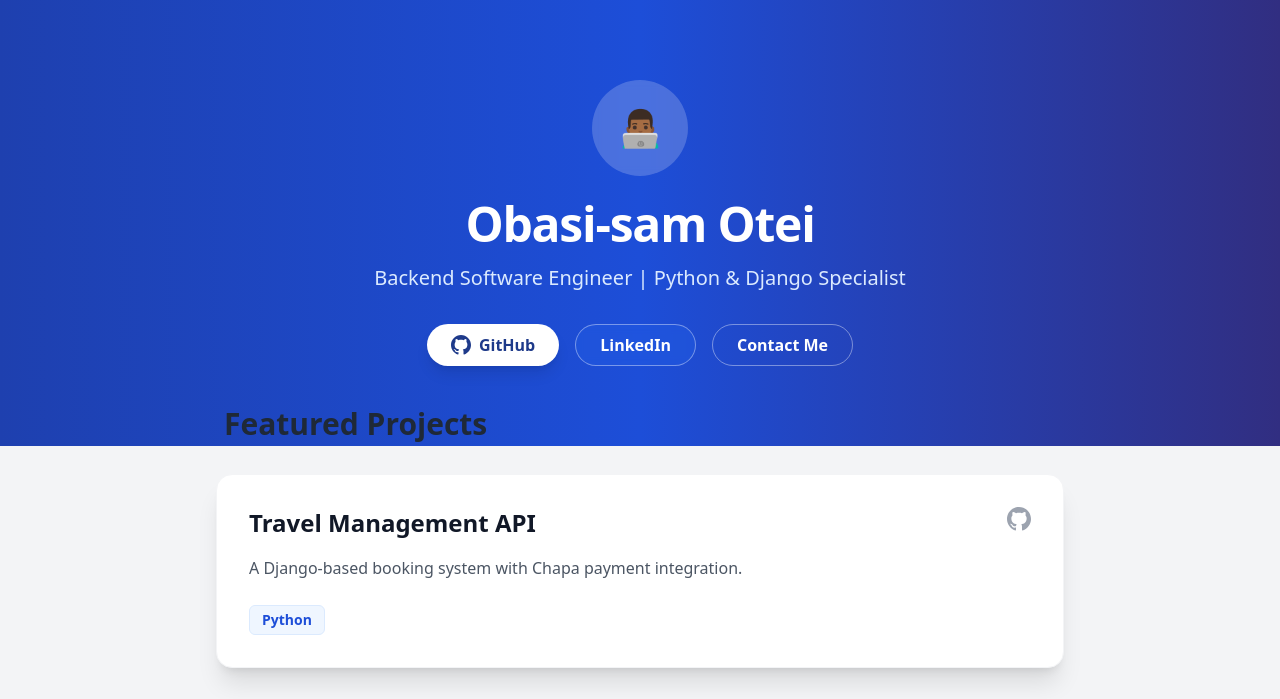
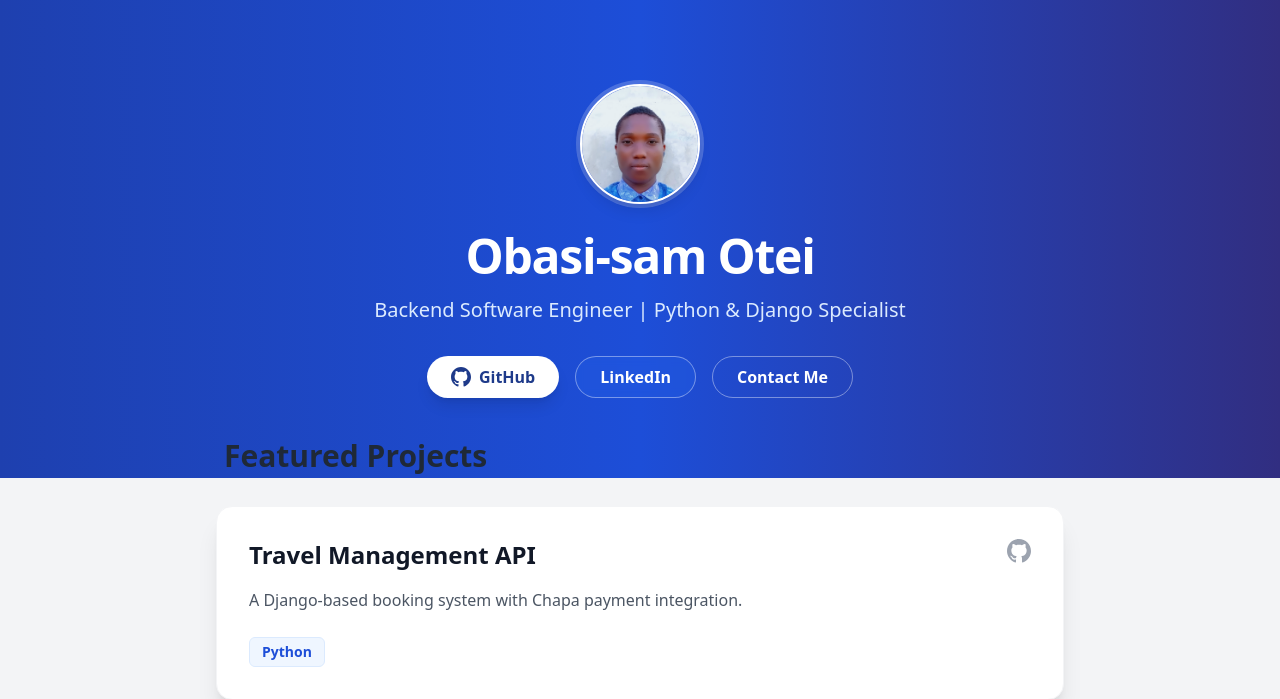
Before and after one commit to obasi-1/obasisam-portfolio, a Django app: page / in a window 1280 px wide. Shown: the top 699 px of the page. Run offline with Django 5.2, Linux system fonts and the light colour scheme; data comes from the database, SQL or seed files in the repository; some libraries are stand-ins or nearby versions.

Commit message:
Rename photo to fix cache

```diff
--- a/showcase/templates/showcase/home.html
+++ b/showcase/templates/showcase/home.html
@@ -15,14 +15,18 @@
 
     <div class="bg-gradient-to-r from-blue-800 via-blue-700 to-indigo-900 text-white py-20">
         <div class="max-w-4xl mx-auto px-6 text-center">
-            <div class="w-24 h-24 bg-white/20 backdrop-blur-sm rounded-full mx-auto mb-6 flex items-center justify-center text-4xl">
-                👨🏾‍💻
+
+            <div class="w-32 h-32 mx-auto mb-6 p-1 bg-white/20 backdrop-blur-sm rounded-full">
+                <img src="{% static 'assets/myself.jpg' %}"
+                     alt="Obasi-sam Otei"
+                     class="w-full h-full object-cover rounded-full border-2 border-white shadow-lg">
             </div>
 
             <h1 class="text-5xl font-bold mb-4 tracking-tight">Obasi-sam Otei</h1>
             <p class="text-xl text-blue-100 mb-8 font-light">Backend Software Engineer | Python & Django Specialist</p>
 
             <div class="flex flex-wrap justify-center gap-4">
+
                 <a href="https://github.com/obasi-1" target="_blank" class="bg-white text-blue-900 px-6 py-2 rounded-full font-semibold hover:bg-blue-50 transition shadow-lg flex items-center gap-2">
                     <svg class="w-5 h-5" fill="currentColor" viewBox="0 0 24 24"><path d="M12 0c-6.626 0-12 5.373-12 12 0 5.302 3.438 9.8 8.207 11.387.599.111.793-.261.793-.577v-2.234c-3.338.726-4.033-1.416-4.033-1.416-.546-1.387-1.333-1.756-1.333-1.756-1.089-.745.083-.729.083-.729 1.205.084 1.839 1.237 1.839 1.237 1.07 1.834 2.807 1.304 3.492.997.107-.775.418-1.305.762-1.604-2.665-.305-5.467-1.334-5.467-5.931 0-1.311.469-2.381 1.236-3.221-.124-.303-.535-1.524.117-3.176 0 0 1.008-.322 3.301 1.23.957-.266 1.983-.399 3.003-.404 1.02.005 2.047.138 3.006.404 2.291-1.552 3.297-1.23 3.297-1.23.653 1.653.242 2.874.118 3.176.77.84 1.235 1.911 1.235 3.221 0 4.609-2.807 5.624-5.479 5.921.43.372.823 1.102.823 2.222v3.293c0 .319.192.694.801.576 4.765-1.589 8.199-6.086 8.199-11.386 0-6.627-5.373-12-12-12z"/></svg>
                     GitHub
@@ -45,7 +49,6 @@
         <div class="grid gap-10">
             {% for project in projects %}
             <article class="bg-white rounded-2xl shadow-xl border border-gray-100 overflow-hidden hover:transform hover:scale-[1.01] transition duration-300">
-
                 {% if project.image %}
                 <div class="h-64 overflow-hidden bg-gray-100 border-b border-gray-100 relative group">
                     <img src="{{ project.image.url }}" alt="{{ project.title }}" class="w-full h-full object-cover object-top transition duration-500 group-hover:opacity-90">
@@ -61,9 +64,7 @@
                         </a>
                         {% endif %}
                     </div>
-
                     <p class="text-gray-600 mb-6 leading-relaxed">{{ project.description }}</p>
-
                     <div class="flex flex-wrap gap-2">
                         {% for tag in project.tags.all %}
                         <span class="px-3 py-1 bg-blue-50 text-blue-700 text-sm font-semibold rounded-md border border-blue-100">
```
Also changed, not shown: showcase/static/assets/myself.jpg (renamed from showcase/static/assets/profile.jpg).
